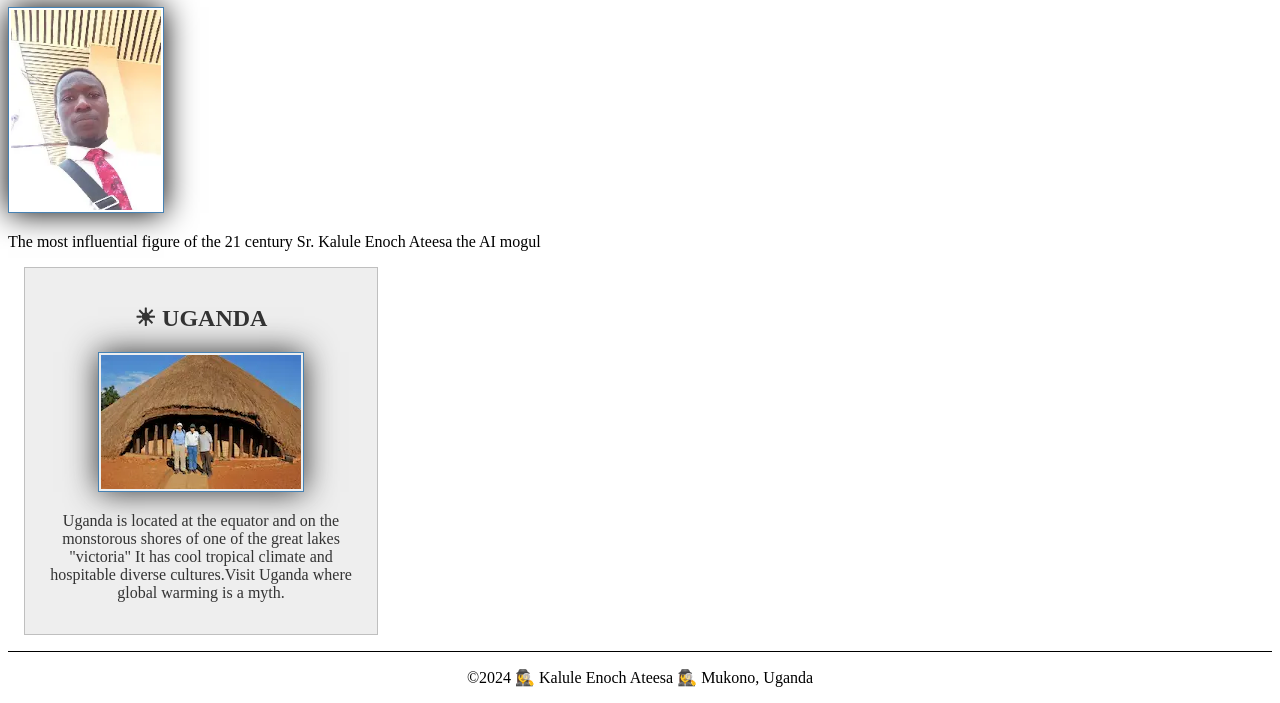
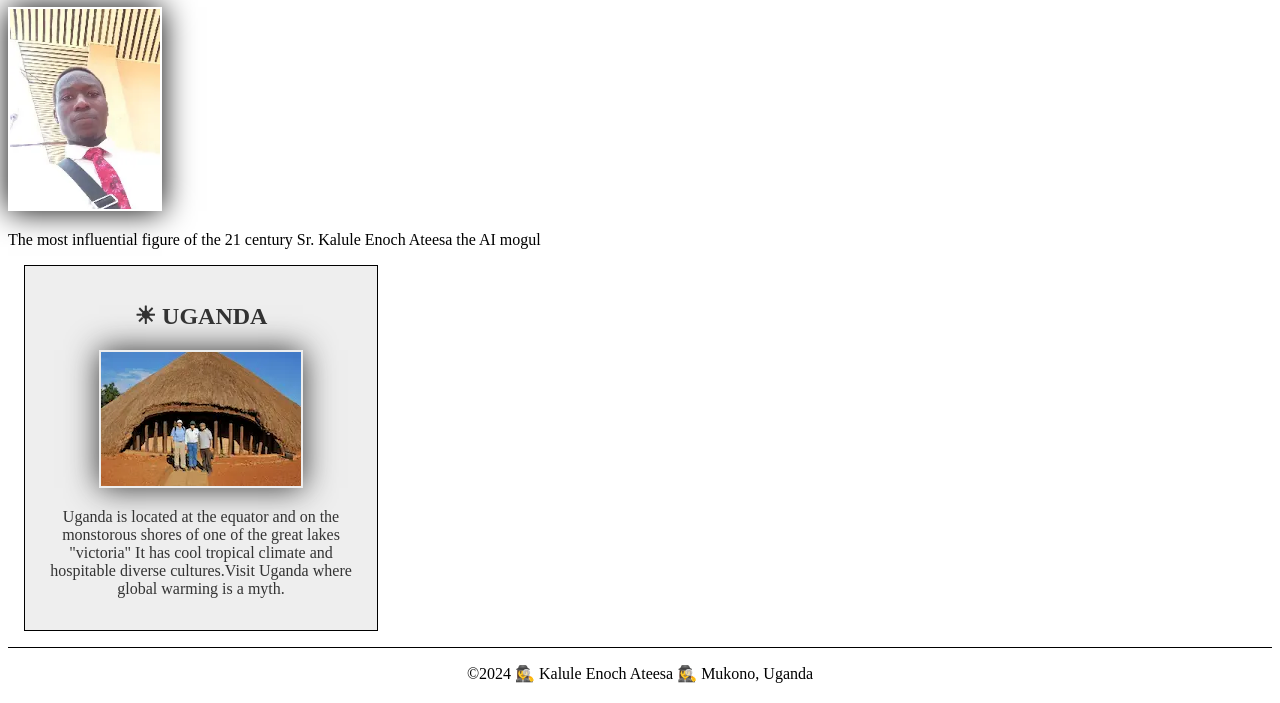
Before and after one commit to KaluleEnochAteesa/wdd130, a plain HTML site: page index.html in a window 1280 px wide. Shown: the part 275-978 px from the top of the page. Drawn offline with Linux system fonts and the light colour scheme.

Commit message:
use of var()

```diff
--- a/styles/styles.css
+++ b/styles/styles.css
@@ -1,22 +1,32 @@
+:root {
+    --heading-background-color: steelblue;
+    --heading-border-color:1px solid #000;
+    --image-height:auto;
+    --color:#eee;
+}
+
+
+
+
 nav {
-    background-color: steelblue;
+    background-color:var(--heading-background-color);
     padding: 10px;
 }
 
 nav a {
-    color: white;
+    color:var(--color);
     display: block;
     padding: 20px;
 }
 
 h1 {
-    color: steelblue;
+    color:var(--heading-background-color);
 }
 
 img {
     width: 150px;
-    height:auto ;
-    border: 1px solid steelblue;
+    height:var(--image-height);
+    border:var(--heading-background-color);
     padding: 2px;
     box-shadow: 0 0 30px;
 }
@@ -32,9 +42,9 @@ main{
 aside {
     width: 20rem;
     margin:1rem ;
-    border:1px solid rgba(0,0,0,0.2) /*1*/;
+    border:var(--heading-border-color) /*1*/;
     padding: 1rem;
-    background-color:#eee ;
+    background-color:var(--color) ;
     color:#333 ;
     text-align: center;
 }
@@ -46,10 +56,10 @@ aside img {
 
 main img {
     width: 150px;
-    height: auto;
+    height:var(--image-height);
 }
  footer {
     margin-top: 15px;
-    border-top: 1px solid #000;
+    border-top:var(--heading-border-color);
     text-align: center;
  }
```
